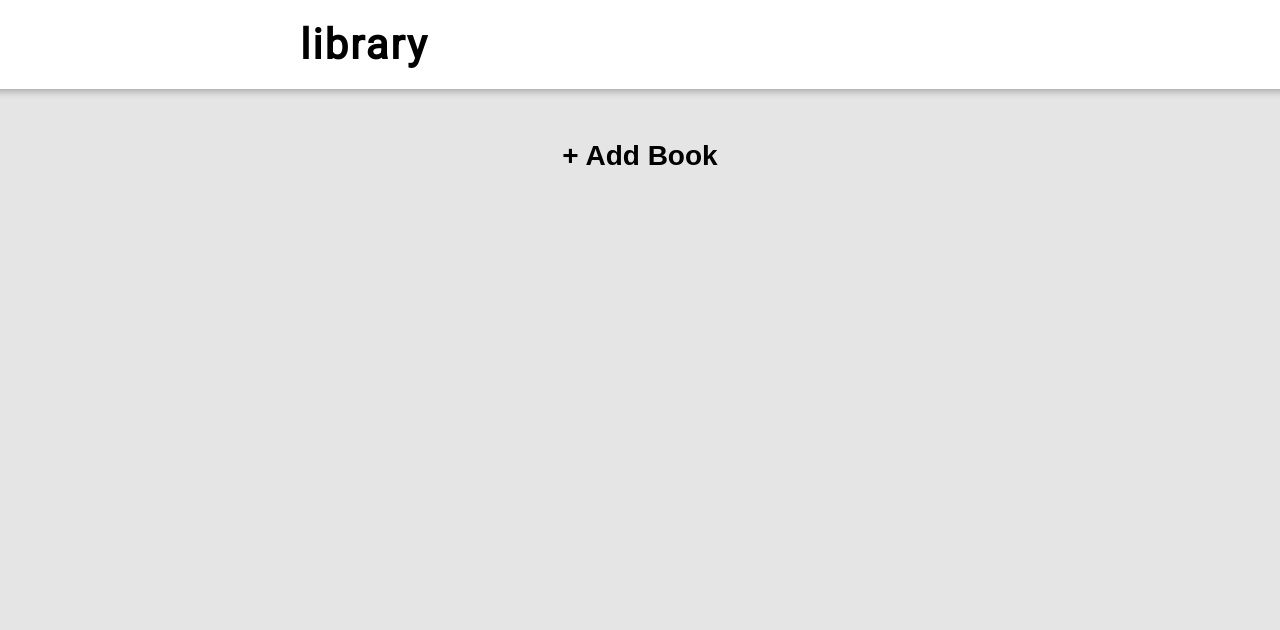
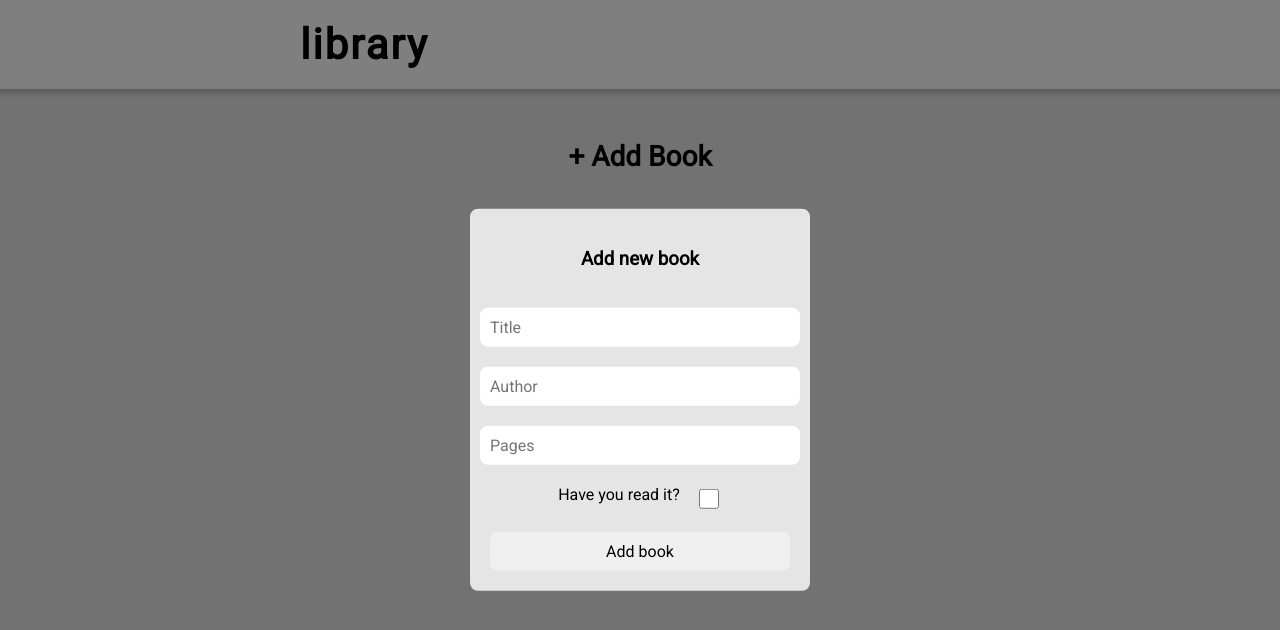
Before and after one commit to balinwarren/Library, a plain HTML site: page index.html in a window 1280 px wide. Both pictures are taken after a click on the button "+ Add Book". Shown: the top 630 px of the page. Drawn offline with Linux system fonts and the light colour scheme.

Commit message:
Added button functionality to Add Book button

```diff
--- a/app.js
+++ b/app.js
@@ -10,3 +10,24 @@ function Book(title, author, pages, haveRead) {
 function addBookToLibrary() {
 
 }
+
+//UI
+
+const addBookBtn = document.getElementById('add-book');
+const addBookForm = document.getElementById('add-book-form');
+const addBookModal = document.getElementById('addBookModal');
+const overlay = document.getElementById('overlay');
+
+const openBookForm = () => {
+    addBookForm.reset();
+    addBookModal.classList.add('active');
+    overlay.classList.add('active');
+}
+
+const closeBookForm = () => {
+    addBookModal.classList.remove('active');
+    overlay.classList.remove('active');
+}
+
+addBookBtn.onclick = openBookForm;
+overlay.onclick = closeBookForm;
--- a/index.html
+++ b/index.html
@@ -16,7 +16,7 @@
     <button id="add-book">+ Add Book</button>
   </div>
   <div class="modal" id="addBookModal">
-    <form class="addBookForm">
+    <form class="addBookForm" id="add-book-form">
       <h3>Add new book</h3>
       <input
         class="input"
@@ -49,6 +49,7 @@
       <button class="btn" type="submit">Add book</button>
     </form>
   </div>
+  <div class="overlay" id="overlay"></div>
   <script src="./app.js"></script>
 </body>
 </html>
--- a/style.css
+++ b/style.css
@@ -4,6 +4,12 @@
   font-family: "roboto", system-ui, -apple-system, BlinkMacSystemFont, 'Segoe UI', Oxygen, Ubuntu, Cantarell, 'Open Sans', 'Helvetica Neue', sans-serif;
   box-sizing: border-box;
   --primary-light: #e5e5e5;
+  --border-radius: 8px;
+  --spacing-xs: 5px;
+  --spacing-sm: 10px;
+  --spacing-md: 15px;
+  --spacing-lg: 20px;
+  --spacing-xl: 40px;
 }
 
 body {
@@ -54,6 +60,31 @@ body {
   transform: scale(1.03);
 }
 
+button,
+input {
+  border: none;
+  color: inherit;
+  font-family: inherit;
+  font-size: inherit;
+  font-weight: inherit;
+  cursor: pointer;
+  outline: none;
+}
+
+input[type='text'],
+input[type='number'] {
+  cursor: text;
+}
+
+.btn {
+  padding: var(--spacing-sm) var(--spacing-md);
+  border-radius: var(--border-radius);
+  transition: filter 0.15s ease-in-out;
+}
+
+.btn:hover {
+  filter: brightness(90%);
+}
 /*Add book form */
 .modal {
   position: fixed;
@@ -63,7 +94,7 @@ body {
   width: 300px;
   padding: var(--spacing-lg);
   border-radius: var(--border-radius);
-  background-color: var(--grey);
+  background-color: var(--primary-light);
   text-align: center;
   transform: translate(-50%, -50%) scale(0);
   transition: 0.2s ease-in-out;
```
